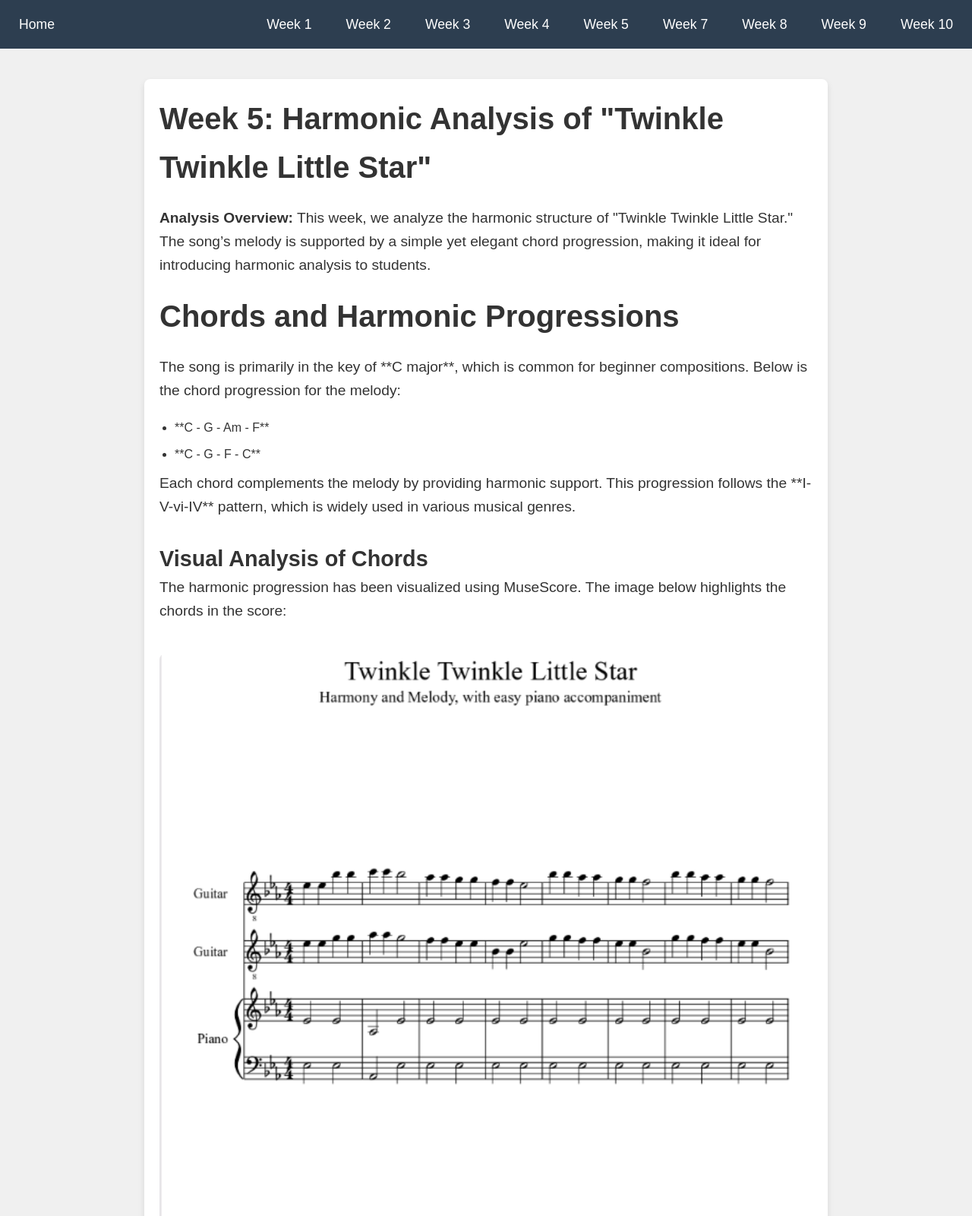
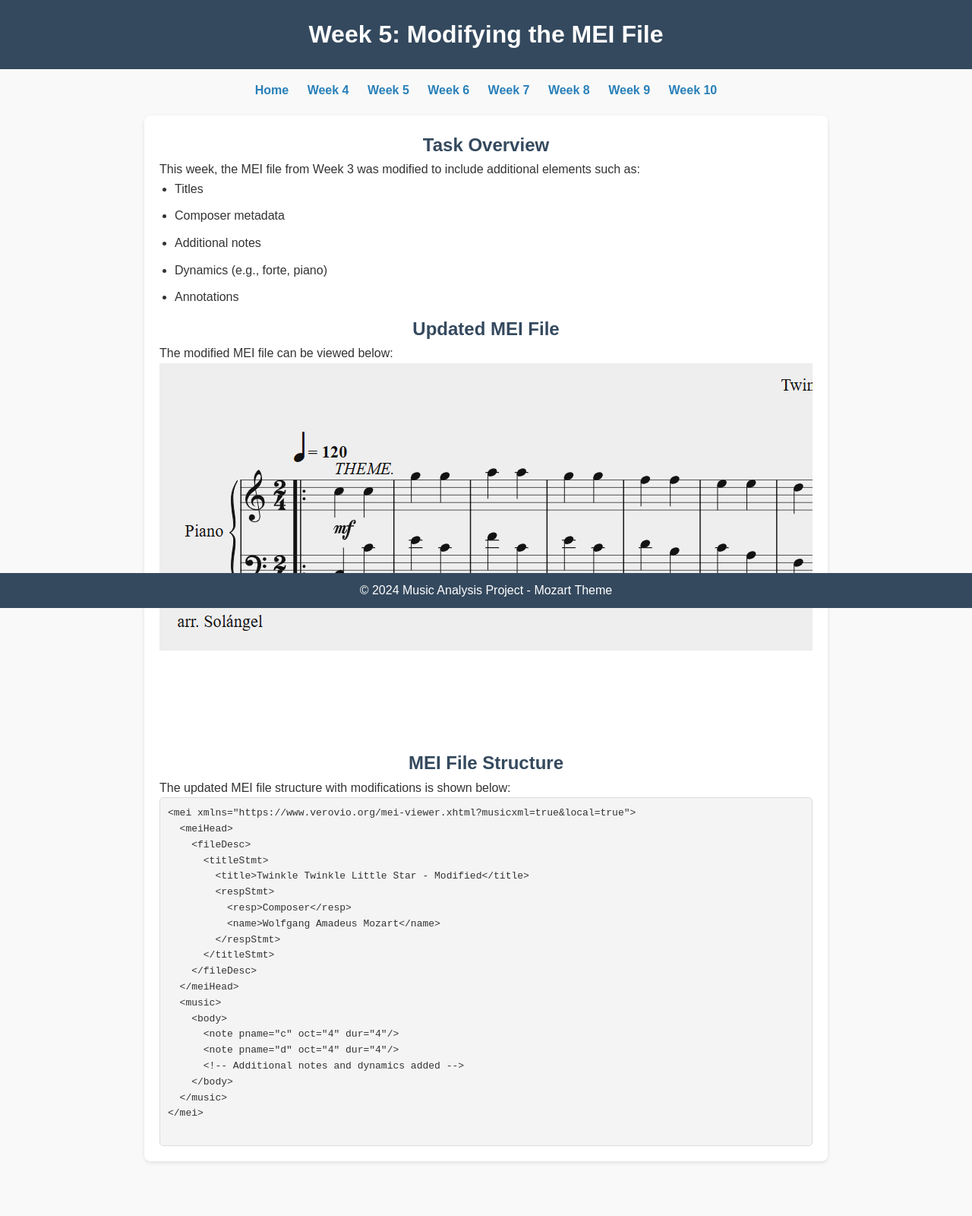
Before and after one commit to BabG254/MCA-2024-Labs, a plain HTML site: page week5.html in a window 1280 px wide. Shown: the top 1600 px of the page at 76% size. After the commit the page ends 1548 px from the top, so only its background shows below. Drawn offline with Linux system fonts and the light colour scheme.

Commit message:
week4 and 5

```diff
--- a/week5.html
+++ b/week5.html
@@ -3,92 +3,126 @@
 <head>
     <meta charset="UTF-8">
     <meta name="viewport" content="width=device-width, initial-scale=1.0">
-    <title>Week 5 - Harmonic Analysis of "Twinkle Twinkle Little Star"</title>
+    <title>Week 5 - MEI File Modifications</title>
     <link rel="stylesheet" href="styles.css">
+    <style>
+        body {
+            font-family: 'Arial', sans-serif;
+            background-color: #f9f9f9;
+            margin: 0;
+            padding: 0;
+        }
+        header {
+            background-color: #34495e;
+            color: white;
+            padding: 20px;
+            text-align: center;
+        }
+        nav {
+            text-align: center;
+            margin: 15px 0;
+        }
+        nav a {
+            text-decoration: none;
+            margin: 0 10px;
+            color: #2980b9;
+            font-weight: bold;
+        }
+        nav a:hover {
+            color: #1abc9c;
+        }
+        section {
+            max-width: 900px;
+            margin: 20px auto;
+            background: white;
+            padding: 20px;
+            box-shadow: 0 2px 5px rgba(0,0,0,0.1);
+            border-radius: 8px;
+        }
+        h2 {
+            color: #34495e;
+            text-align: center;
+        }
+        pre {
+            background-color: #f4f4f4;
+            padding: 10px;
+            border: 1px solid #ddd;
+            border-radius: 5px;
+            overflow-x: auto;
+        }
+        footer {
+            text-align: center;
+            padding: 10px;
+            background-color: #34495e;
+            color: white;
+            position: fixed;
+            width: 100%;
+            bottom: 0;
+        }
+    </style>
 </head>
 <body>
-    <!-- Header Section with Navigation Links -->
     <header>
-        <div class="navbar">
-            <a href="index.html" class="home">Home</a>
-            <div class="week-links">
-                <a href="week1.html">Week 1</a>
-                <a href="week2.html">Week 2</a>
-                <a href="week3.html">Week 3</a>
+        <h1>Week 5: Modifying the MEI File</h1>
+    </header>
+
+    <nav>
+        <a href="index.html">Home</a>
         <a href="week4.html">Week 4</a>
         <a href="week5.html">Week 5</a>
+        <a href="week6.html">Week 6</a>
         <a href="week7.html">Week 7</a>
         <a href="week8.html">Week 8</a>
         <a href="week9.html">Week 9</a>
         <a href="week10.html">Week 10</a>
-            </div>
-        </div>
-    </header>
+    </nav>
 
-    <!-- Main Content Section -->
-    <section class="content">
-        <h1>Week 5: Harmonic Analysis of "Twinkle Twinkle Little Star"</h1>
-
-        <p><strong>Analysis Overview:</strong> This week, we analyze the harmonic structure of "Twinkle Twinkle Little Star." The song’s melody is supported by a simple yet elegant chord progression, making it ideal for introducing harmonic analysis to students.</p>
-
-        <div class="analysis-result">
-            <h2>Chords and Harmonic Progressions</h2>
-            <p>The song is primarily in the key of **C major**, which is common for beginner compositions. Below is the chord progression for the melody:</p>
+    <section>
+        <h2>Task Overview</h2>
+        <p>This week, the MEI file from Week 3 was modified to include additional elements such as:</p>
         <ul>
-                <li>**C - G - Am - F**</li>
-                <li>**C - G - F - C**</li>
+            <li>Titles</li>
+            <li>Composer metadata</li>
+            <li>Additional notes</li>
+            <li>Dynamics (e.g., forte, piano)</li>
+            <li>Annotations</li>
         </ul>
 
-            <p>Each chord complements the melody by providing harmonic support. This progression follows the **I-V-vi-IV** pattern, which is widely used in various musical genres.</p>
-
-            <h3>Visual Analysis of Chords</h3>
-            <p>The harmonic progression has been visualized using <a href="https://musescore.org" target="_blank">MuseScore</a>. The image below highlights the chords in the score:</p>
-            <img src="harmonic_analysis.png" alt="Harmonic Analysis of Twinkle Twinkle" class="analysis-image">
-
-            <h3>Cadence Analysis</h3>
-            <p>The song ends with a **perfect cadence** (V-I), which creates a sense of resolution. This is typical in traditional Western music and adds to the song’s simplicity and appeal.</p>
-
-            <p><strong>Chord Chart:</strong></p>
-            <table>
-                <tr>
-                    <th>Measure</th>
-                    <th>Chord</th>
-                    <th>Notes</th>
-                </tr>
-                <tr>
-                    <td>1</td>
-                    <td>C</td>
-                    <td>C, E, G</td>
-                </tr>
-                <tr>
-                    <td>2</td>
-                    <td>G</td>
-                    <td>G, B, D</td>
-                </tr>
-                <tr>
-                    <td>3</td>
-                    <td>Am</td>
-                    <td>A, C, E</td>
-                </tr>
-                <tr>
-                    <td>4</td>
-                    <td>F</td>
-                    <td>F, A, C</td>
-                </tr>
-            </table>
+        <h2>Updated MEI File</h2>
+        <p>The modified MEI file can be viewed below:</p>
+        <div>
+            <!-- Embed Verovio visualization -->
+            <iframe src="mei_file_visualization.png" style="width:100%; height:500px; border:none;"></iframe>
         </div>
 
-        <h2>Conclusion</h2>
-        <p>The harmonic progression of "Twinkle Twinkle Little Star" demonstrates how simple chords can enhance a melody. The use of a standard progression, combined with a perfect cadence, contributes to the song's timeless and universal appeal.</p>
-
-        <a href="week7.html" class="btn">Next Week →</a>
+        <h2>MEI File Structure</h2>
+        <p>The updated MEI file structure with modifications is shown below:</p>
+        <pre>
+&lt;mei xmlns="https://www.verovio.org/mei-viewer.xhtml?musicxml=true&local=true"&gt;
+  &lt;meiHead&gt;
+    &lt;fileDesc&gt;
+      &lt;titleStmt&gt;
+        &lt;title&gt;Twinkle Twinkle Little Star - Modified&lt;/title&gt;
+        &lt;respStmt&gt;
+          &lt;resp&gt;Composer&lt;/resp&gt;
+          &lt;name&gt;Wolfgang Amadeus Mozart&lt;/name&gt;
+        &lt;/respStmt&gt;
+      &lt;/titleStmt&gt;
+    &lt;/fileDesc&gt;
+  &lt;/meiHead&gt;
+  &lt;music&gt;
+    &lt;body&gt;
+      &lt;note pname="c" oct="4" dur="4"/&gt;
+      &lt;note pname="d" oct="4" dur="4"/&gt;
+      &lt;!-- Additional notes and dynamics added --&gt;
+    &lt;/body&gt;
+  &lt;/music&gt;
+&lt;/mei&gt;
+        </pre>
     </section>
 
-    <!-- Footer with Navigation Buttons -->
     <footer>
-        <a href="week4.html" class="btn">← Previous Week</a>
+        <p>&copy; 2024 Music Analysis Project - Mozart Theme</p>
     </footer>
-
-    <script src="script.js"></script>
 </body>
 </html>
```
Also changed, not shown: week4.html (+127 -46 lines), mei_file_visualization.png (added), piano_roll.png (added), pitch_histogram.png (added). Lines whose indentation alone changed are shown as unchanged.
